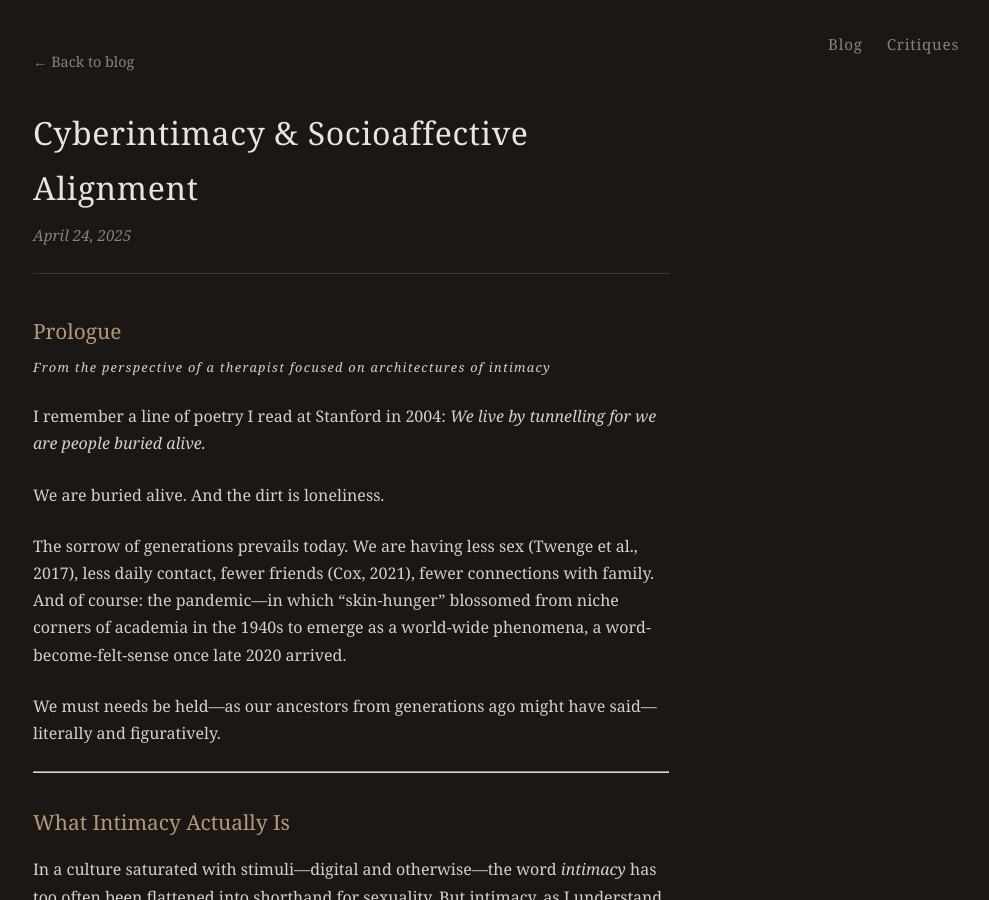
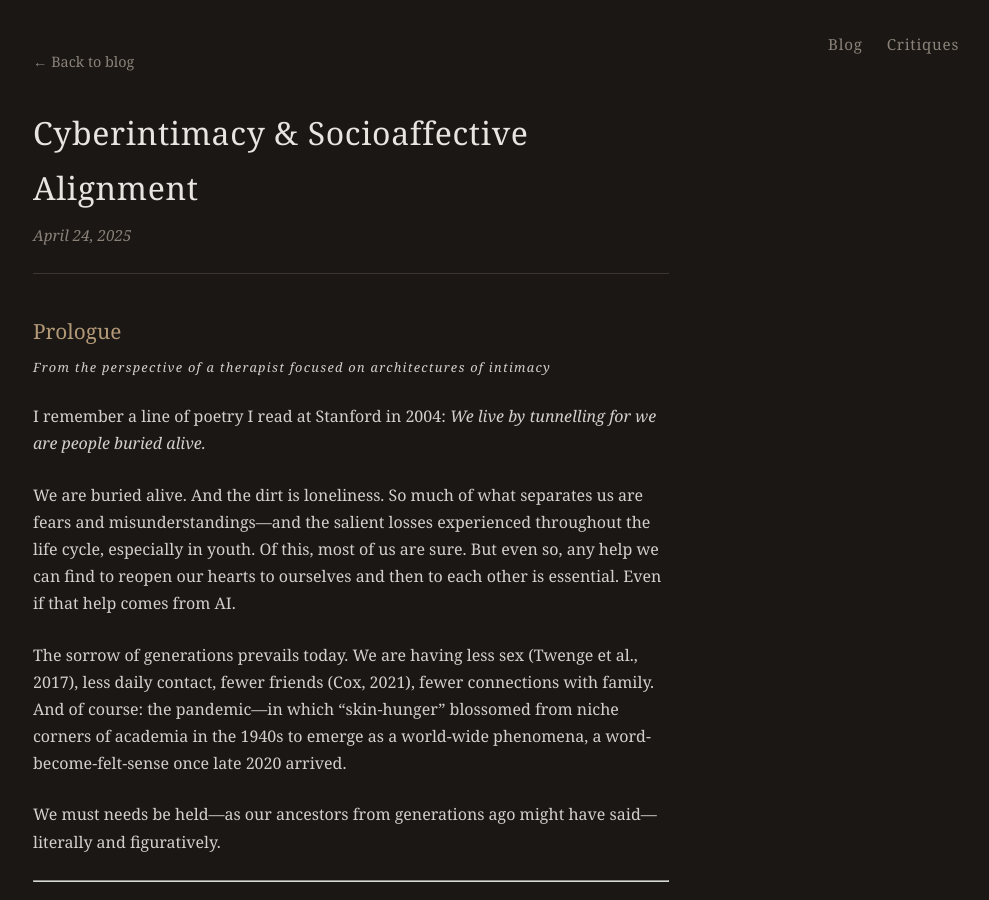
Before and after one commit to geosh5676/geosh5676.github.io, a Jekyll site: the page built from _posts/2025-04-24-cyberintimacy-and-socioaffective-alignment.md, in a window 1280 px wide and 900 px high. Shown: the whole window, without its empty margins (289-1278 px from the left). Built offline with Jekyll 4.4.1, drawn with Linux system fonts in a browser that asks for light colours.

Commit message:
Expand connecting passage in Prologue
Fears, misunderstandings, losses - and the need for help reopening
our hearts, even from AI. Bridges poetry to statistics.

Co-Authored-By: Claude Opus 4.5 <noreply@anthropic.com>

```diff
--- a/_posts/2025-04-24-cyberintimacy-and-socioaffective-alignment.md
+++ b/_posts/2025-04-24-cyberintimacy-and-socioaffective-alignment.md
@@ -10,7 +10,7 @@ date: 2025-04-24
 
 I remember a line of poetry I read at Stanford in 2004: *We live by tunnelling for we are people buried alive.*
 
-We are buried alive. And the dirt is loneliness.
+We are buried alive. And the dirt is loneliness. So much of what separates us are fears and misunderstandings—and the salient losses experienced throughout the life cycle, especially in youth. Of this, most of us are sure. But even so, any help we can find to reopen our hearts to ourselves and then to each other is essential. Even if that help comes from AI.
 
 The sorrow of generations prevails today. We are having less sex (Twenge et al., 2017), less daily contact, fewer friends (Cox, 2021), fewer connections with family. And of course: the pandemic—in which "skin-hunger" blossomed from niche corners of academia in the 1940s to emerge as a world-wide phenomena, a word-become-felt-sense once late 2020 arrived.
 
```
